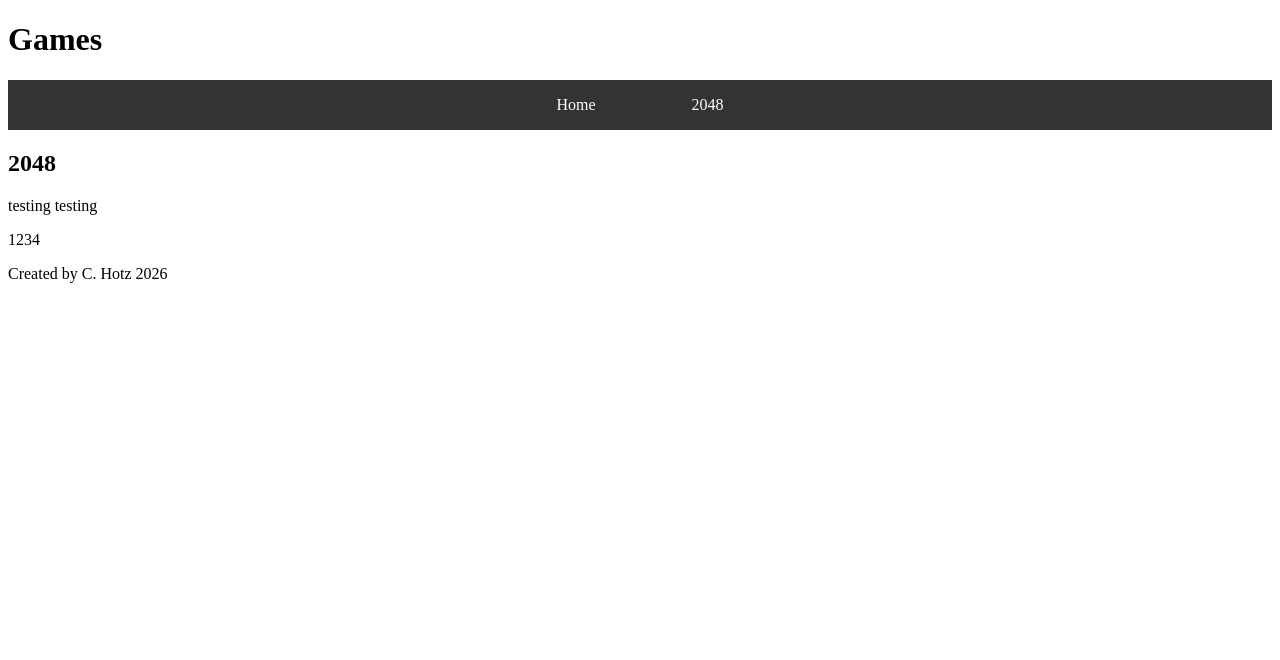
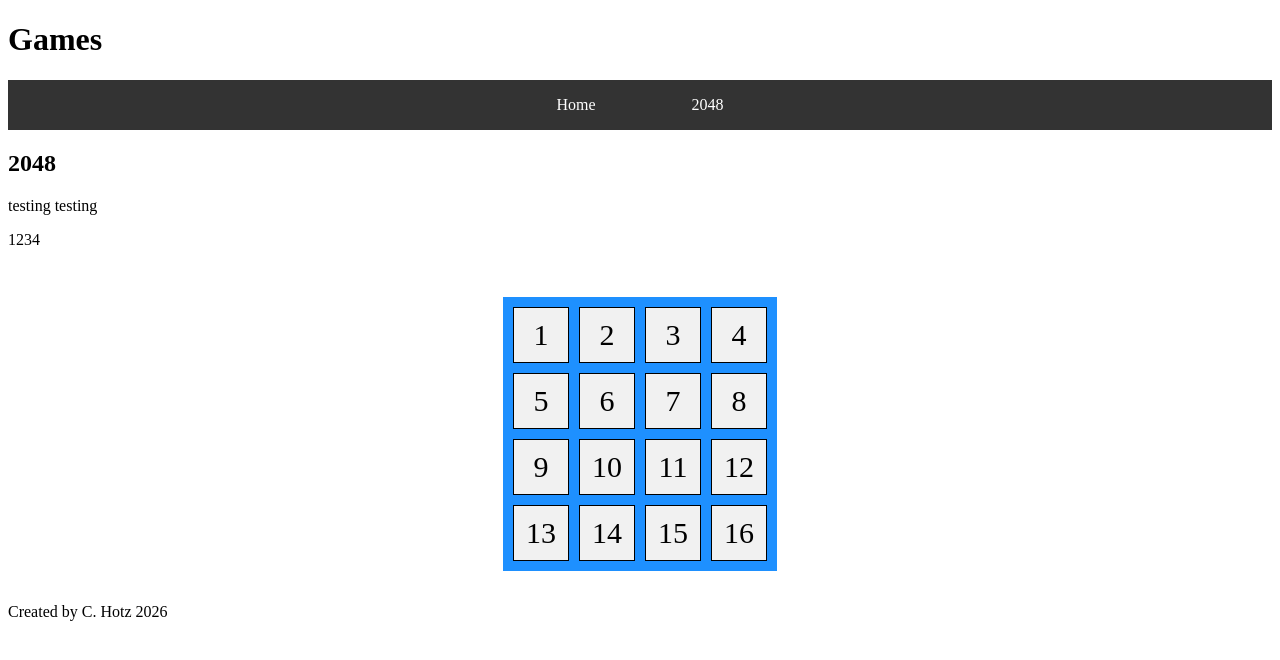
Before and after one commit to carleyhotz/CS50-Final-Project, a Flask app: page /2048 in a window 1280 px wide. Shown: the top 660 px of the page. Run offline with Flask 3, Linux system fonts and the light colour scheme.

Commit message:
added CSS and HTML for a 4x4 grid of cells

```diff
--- a/static/styles.css
+++ b/static/styles.css
@@ -30,3 +30,30 @@ nav ul li a {
 nav ul li a:hover {
     background-color: #111111;
 }
+
+/* 2048 Grid start */
+.square {
+    display: flex;
+    justify-content: center;
+    align-content: center;
+    padding: 2em;
+}
+
+.container {
+    display: inline-grid;
+    grid-template: repeat(4, 1fr)/repeat(4, 1fr);
+    background-color: dodgerblue;
+    padding: 10px;
+    justify-items: center;
+    gap: 10px;
+}
+
+.container div {
+    background-color: #f1f1f1;
+    border: 1px solid black;
+    padding: 10px;
+    font-size: 30px;
+    text-align: center;
+    aspect-ratio: 1/1;
+}
+/* 2048 end */
--- a/templates/2048.html
+++ b/templates/2048.html
@@ -6,4 +6,26 @@
     <h2>2048</h2>
     <p>testing testing</p>
     <p>1234</p>
+
+    <div class="square">
+        <div class="container">
+            <div>1</div>
+            <div>2</div>
+            <div>3</div>
+            <div>4</div>
+            <div>5</div>
+            <div>6</div>
+            <div>7</div>
+            <div>8</div>
+            <div>9</div>
+            <div>10</div>
+            <div>11</div>
+            <div>12</div>
+            <div>13</div>
+            <div>14</div>
+            <div>15</div>
+            <div>16</div>
+        </div>
+    </div>
+
 {% endblock %}
```
